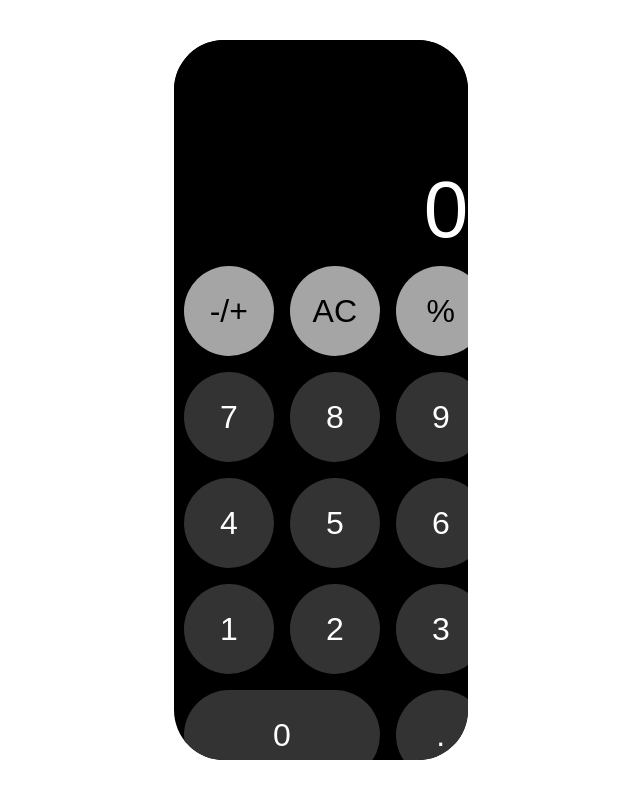
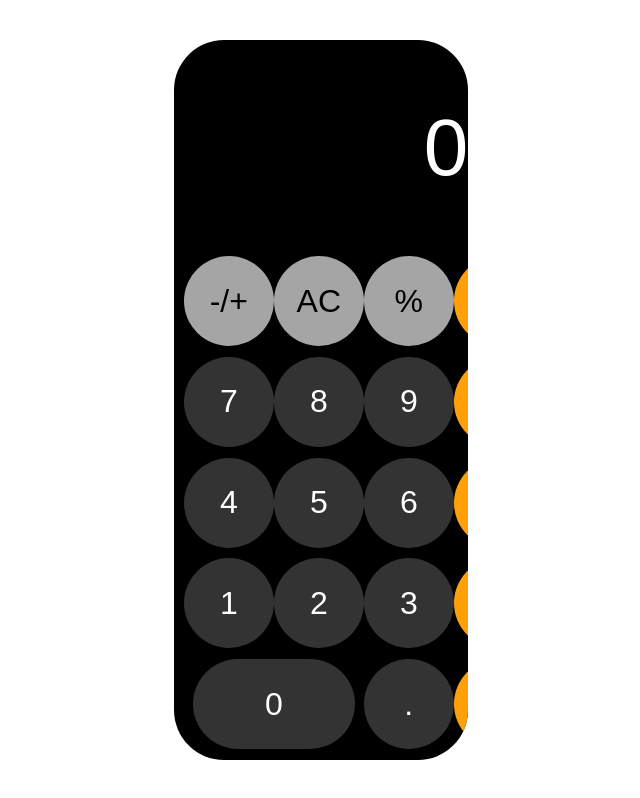
Before and after one commit to carloscabral656/calculator, a plain HTML site: page index.html in a window 1280 px wide. Shown: the whole page, without its empty margins (319-959 px from the left). Drawn offline with Linux system fonts and the light colour scheme.

Commit message:
Modifying css

```diff
--- a/style.css
+++ b/style.css
@@ -2,6 +2,7 @@ body{
     font-family: sans-serif;
     margin: 0;
     padding: 0;
+    box-sizing: border-box;
     width: 100vw;
     height: 100vh;display: flex;
     align-items: center;
@@ -19,21 +20,20 @@ body{
 #visor {
     width: 100%;
     height: 30%;
-    background-color: rgb(0, 0, 0);
+    color: white;
     display: flex;
-    align-items: end;
     justify-content: end;
+    align-items: center;
     font-size: 5rem;
-    color: white;
 }
 
 #buttons {
-    padding: 10px;
+    padding: 0 10px;
+    height: 70%;
     display: grid;
     grid-template-columns: 1fr 1fr 1fr 1fr;
     grid-template-rows: 1fr 1fr 1fr 1fr 1fr;
     justify-items: center;
-    gap: 1rem;
 }
 
 #buttons div:focus{
@@ -71,7 +71,7 @@ body{
 
 .button-col-2{
     grid-column: 1/3;
-    width: 100%;
+    width: 90%;
     border-radius: 100px;
     background-color: #333333;
 }
```
